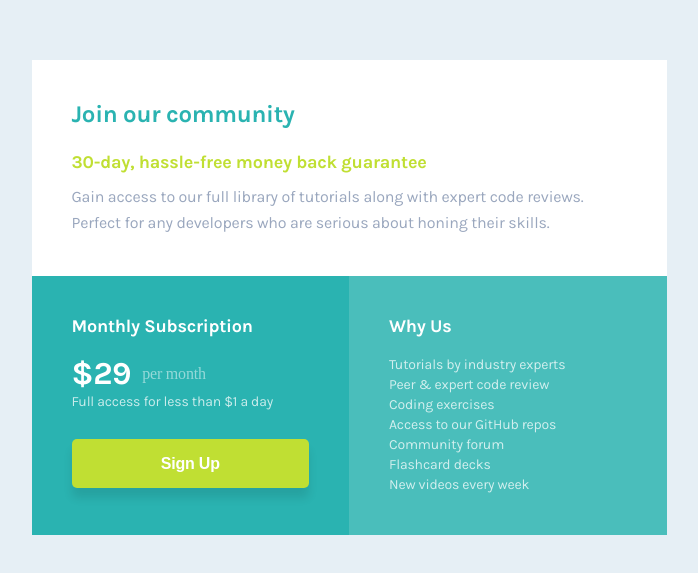
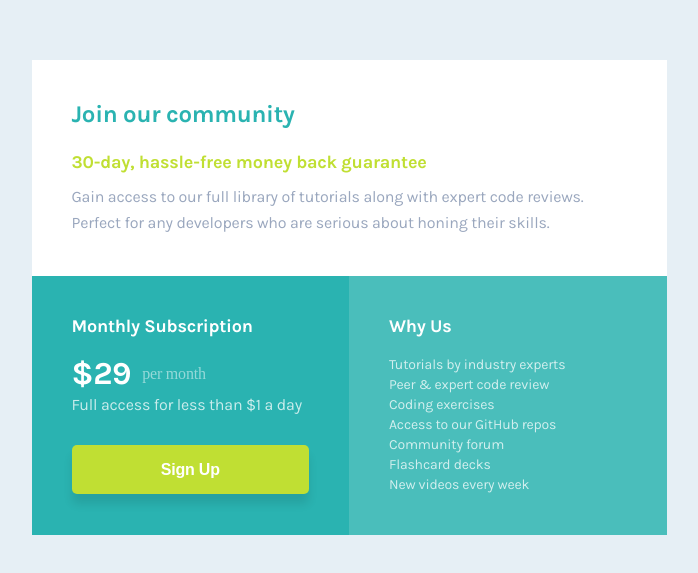
Before and after one commit to alexdeeguz/frontendmentor_single-price-grid-component, a plain HTML site: page index.html in a window 1280 px wide. Shown: the part 103-676 px from the top of the page, without its empty margins (291-989 px from the left). Drawn offline with Linux system fonts and the light colour scheme.

Commit message:
Update css

```diff
--- a/index.html
+++ b/index.html
@@ -40,7 +40,7 @@
             <span class="price--dollar">&dollar;29</span
             ><span class="price--month">per month</span>
           </div>
-          <p class="desc desc--light">Full access for less than &dollar;1 a day</p>
+          <p class="desc desc--light desc--light-sub">Full access for less than &dollar;1 a day</p>
           <button class="btn">Sign Up</button>
         </div>
         <div class="container__section--secondary">
--- a/styles.css
+++ b/styles.css
@@ -126,6 +126,19 @@ font-family: 'Karla';
     opacity: 0.75;
 }
 
+.desc--light-sub {
+    font-family: 'Karla';
+        font-style: normal;
+        font-weight: 400;
+        font-size: 16px;
+        line-height: 26px;
+        /* identical to box height, or 162% */
+
+        letter-spacing: -0.2px;
+
+        color: #FFFFFF;
+}
+
 .desc--light li {
     list-style: none;
 }
```
